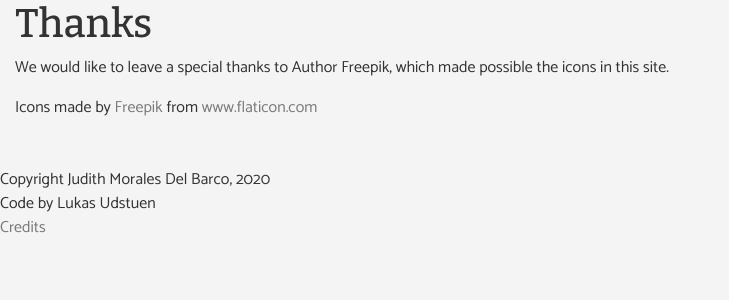
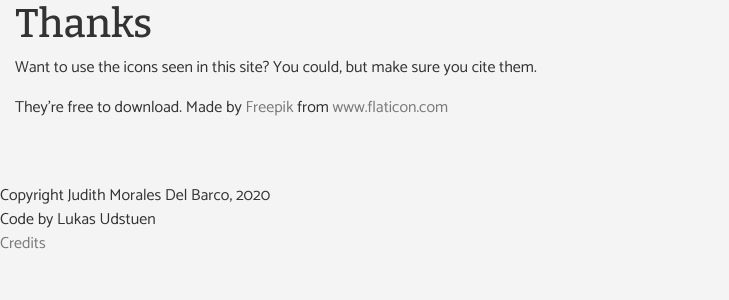
Before and after one commit to ludstuen90/judithmdb, a Django app: page /thanks/ in a window 1280 px wide. Shown: the part 56-356 px from the top of the page, without its empty margins (0-729 px from the left). Run offline with Django 3.2, Linux system fonts and the light colour scheme; some libraries are stand-ins or nearby versions.

Commit message:
update credits

```diff
--- a/judith/templates/judith/credits.html
+++ b/judith/templates/judith/credits.html
@@ -11,9 +11,11 @@
 
         <h1>Thanks</h1>
 
-        <p>We would like to leave a special thanks to Author Freepik, which made possible the icons in this site. </p>
-        <div>Icons made by <a href="https://www.flaticon.com/authors/freepik" title="Freepik">Freepik</a>
-            from <a href="https://www.flaticon.com/" title="Flaticon">www.flaticon.com</a></div>
+        <p>Want to use the icons seen in this site? You could, but make sure you cite them.</p>
+
+        <p>They're free to download. Made by <a href="https://www.flaticon.com/authors/freepik" title="Freepik">Freepik</a>
+            from <a href="https://www.flaticon.com/" title="Flaticon">www.flaticon.com</a></p>
+
     </div>
   </div>
 </div>
```
